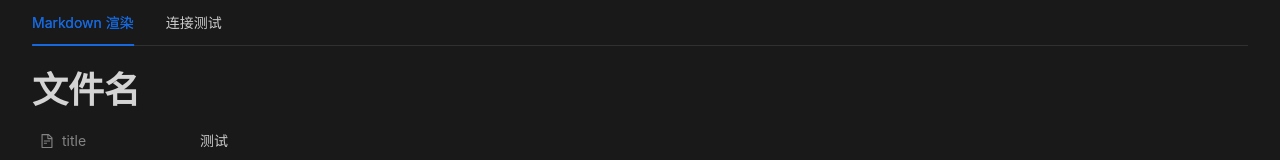
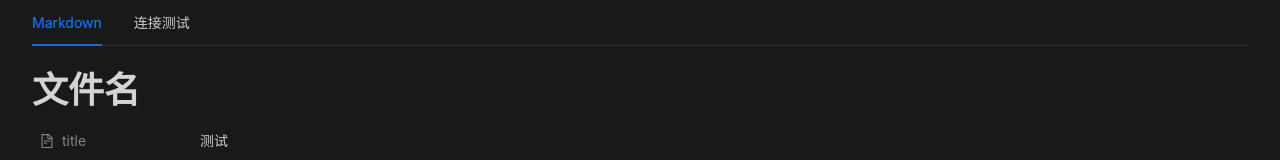
Before and after one commit to helloooooooooooooo97/markdown-vscode-extension, a React (Vite) app in the folder webview/: page / in a window 1280 px wide. Shown: the top 160 px of the page. Built offline with nearby package versions, Linux system fonts and the light colour scheme.

Commit message:
更新 Markdown 渲染标签，将其简化为 "Markdown"，提升界面清晰度。

```diff
--- a/webview/src/App.tsx
+++ b/webview/src/App.tsx
@@ -10,7 +10,7 @@ import "./App.css";
 const items = [
   {
     key: "markdown",
-    label: "Markdown 渲染",
+    label: "Markdown",
     children: <MarkdownView />
   },
   {
```
